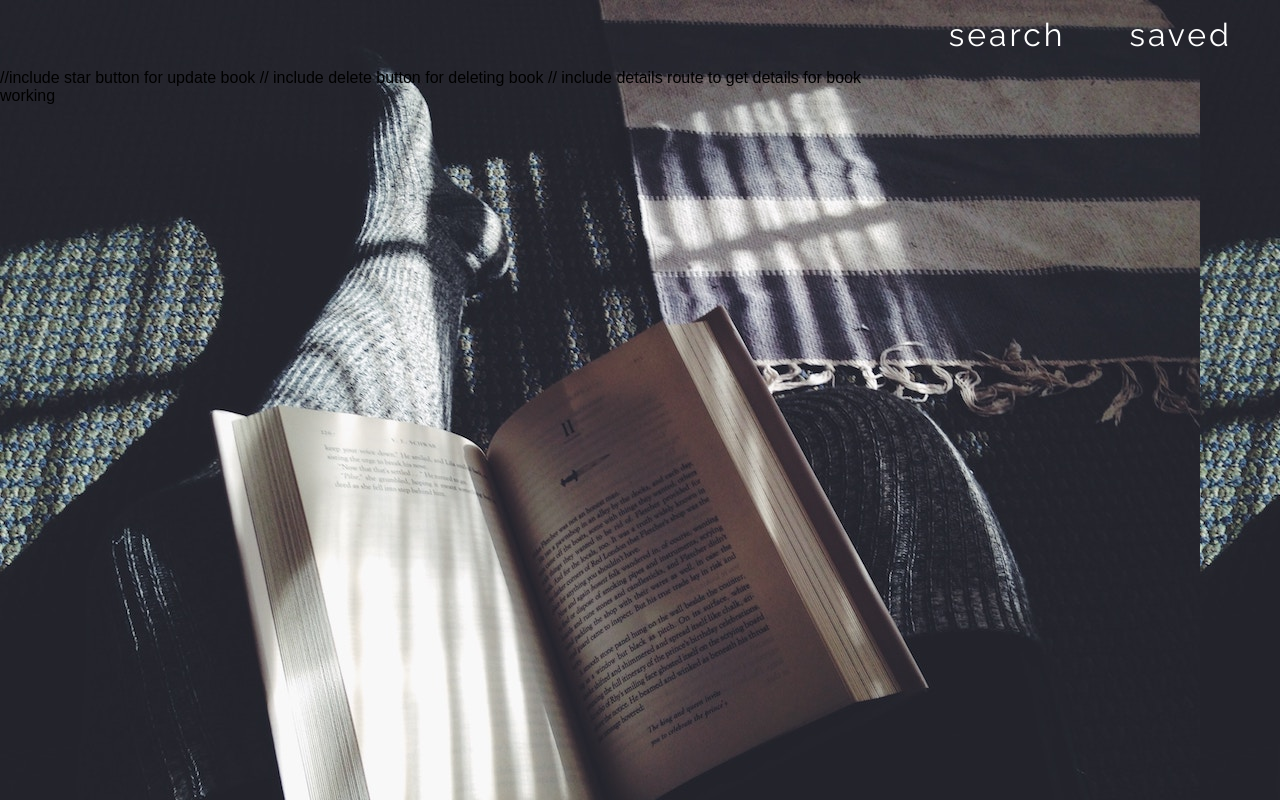
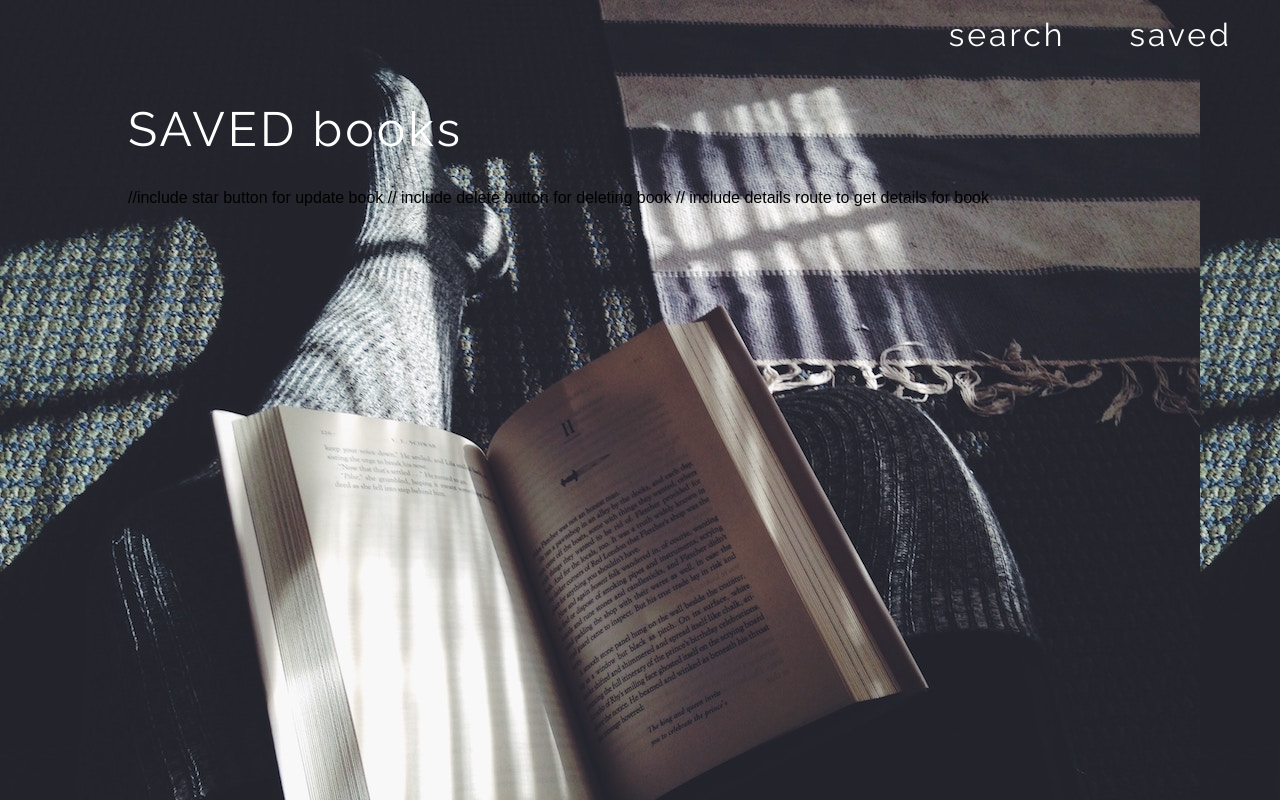
Before and after one commit to abigailjxn/bookdarling, a React (Create React App) app in the folder client/: page /books in a window 1280 px wide. Built offline with nearby package versions, Linux system fonts and the light colour scheme; no server answers.

Commit message:
added styling to Saved Page and components

```diff
--- a/client/src/components/SavedResults/index.js
+++ b/client/src/components/SavedResults/index.js
@@ -1,7 +1,7 @@
 import React, { Component } from "react";
 import "./style.css";
 import API from "../../utils/API";
-import Navigation from "../Navigation";
+
 
 
 class SavedResults extends Component {
@@ -38,12 +38,12 @@ class SavedResults extends Component {
 
   render() {
     return (
-      <div id="saved-hero-img">
-        <Navigation />
+      <div >
+
         //include star button for update book
         // include delete button for deleting book
         // include details route to get details for book
-        <div>working</div>
+        <div></div>
 
       </div>
     );
--- a/client/src/components/SavedResults/style.css
+++ b/client/src/components/SavedResults/style.css
@@ -3,3 +3,15 @@
     height: 100vh;
     background-image: url("/images/saved.jpg")
 }
+
+.content-container {
+    margin: 0 10vw;
+}
+
+#saved-header {
+    color: white;
+    font-family: 'Raleway', sans-serif;
+    font-size: 3em;
+    letter-spacing: 3px;
+    font-weight: 100;
+}
--- a/client/src/pages/Saved.js
+++ b/client/src/pages/Saved.js
@@ -1,15 +1,19 @@
-import React, {Component} from "react";
+import React, { Component } from "react";
+import Navigation from "../components/Navigation";
 import SavedResults from "../components/SavedResults";
 
 class Saved extends Component {
-
-
-    render() {
-        return(
-            <SavedResults />
-
-        )
-    }
+  render() {
+    return (
+      <div id="saved-hero-img">
+        <Navigation />
+        <body className="content-container">
+          <h1 id="saved-header">SAVED books</h1>
+          <SavedResults />
+        </body>
+      </div>
+    );
+  }
 }
 
 export default Saved;
```
